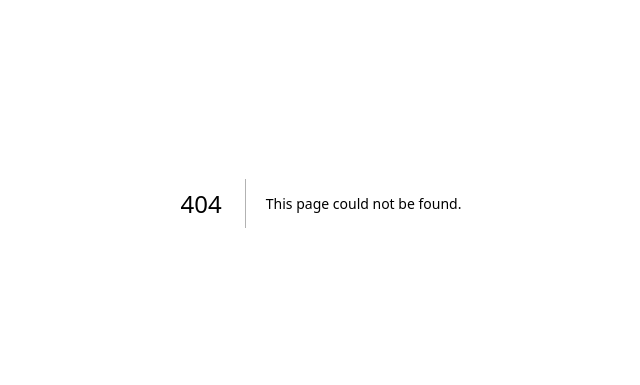
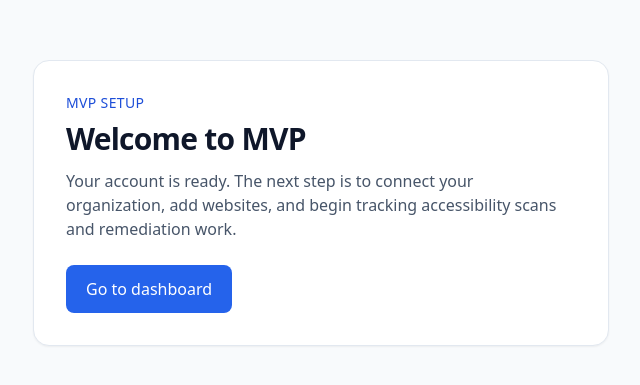
Before and after one commit to AltaerAgency/MVP, a Next.js app: page /onboarding in a window 1280 px wide. Before the commit this address had no page. Shown: the part 197-582 px from the top of the page, without its empty margins (319-959 px from the left). Built offline with nearby package versions, Linux system fonts and the light colour scheme.

Commit message:
Add onboarding page

```diff
--- /dev/null
+++ b/src/app/onboarding/page.tsx
@@ -0,0 +1,19 @@
+import Link from "next/link";
+
+export default function OnboardingPage() {
+  return (
+    <main className="flex min-h-screen items-center justify-center bg-slate-50 px-6">
+      <div className="max-w-xl rounded-2xl border border-slate-200 bg-white p-8 shadow-sm">
+        <p className="text-sm font-medium uppercase tracking-wide text-blue-700">MVP setup</p>
+        <h1 className="mt-2 text-3xl font-bold tracking-tight text-slate-900">Welcome to MVP</h1>
+        <p className="mt-3 text-slate-600">
+          Your account is ready. The next step is to connect your organization, add websites,
+          and begin tracking accessibility scans and remediation work.
+        </p>
+        <Link href="/dashboard" className="mt-6 inline-flex rounded-lg bg-blue-600 px-5 py-3 font-medium text-white hover:bg-blue-700">
+          Go to dashboard
+        </Link>
+      </div>
+    </main>
+  );
+}
```
